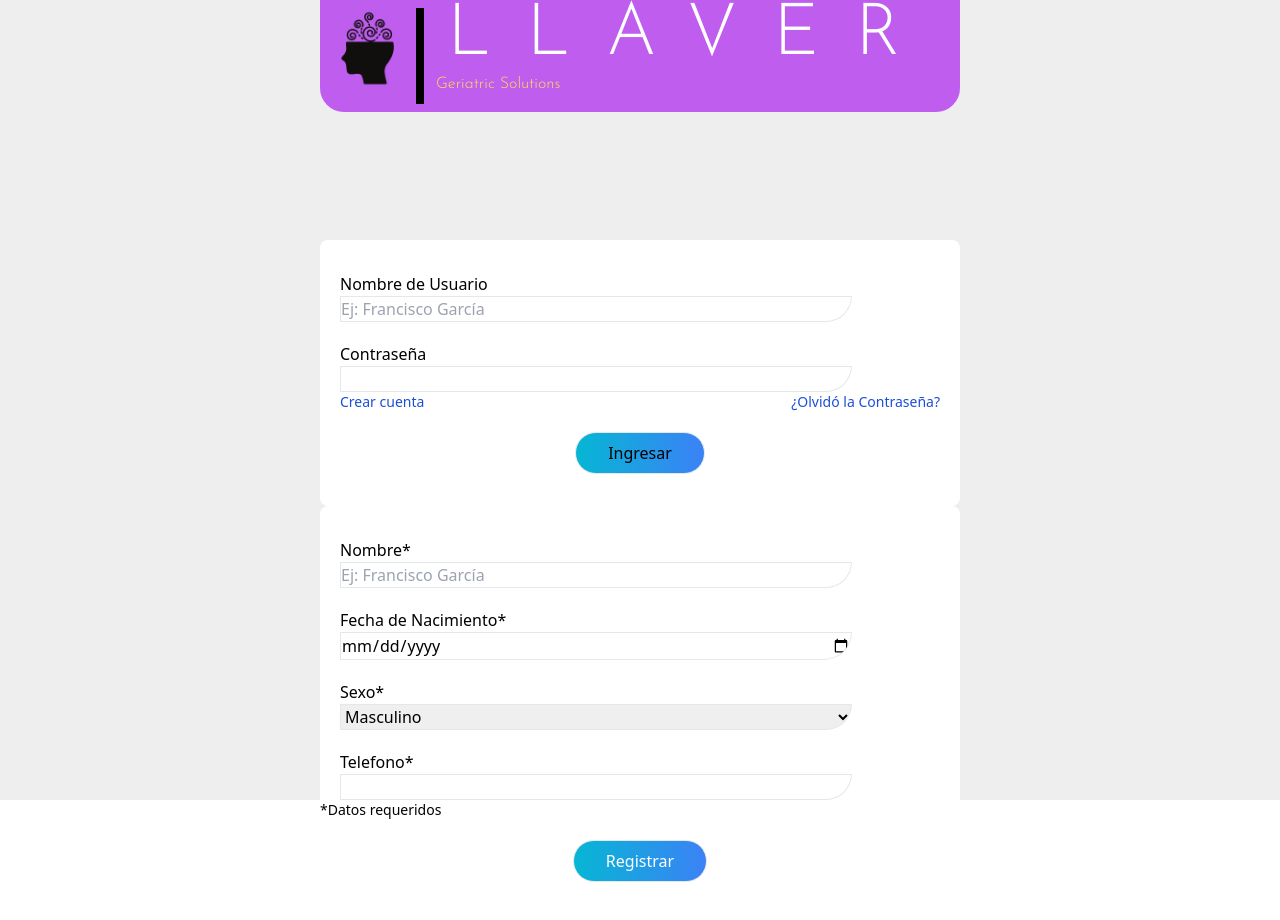
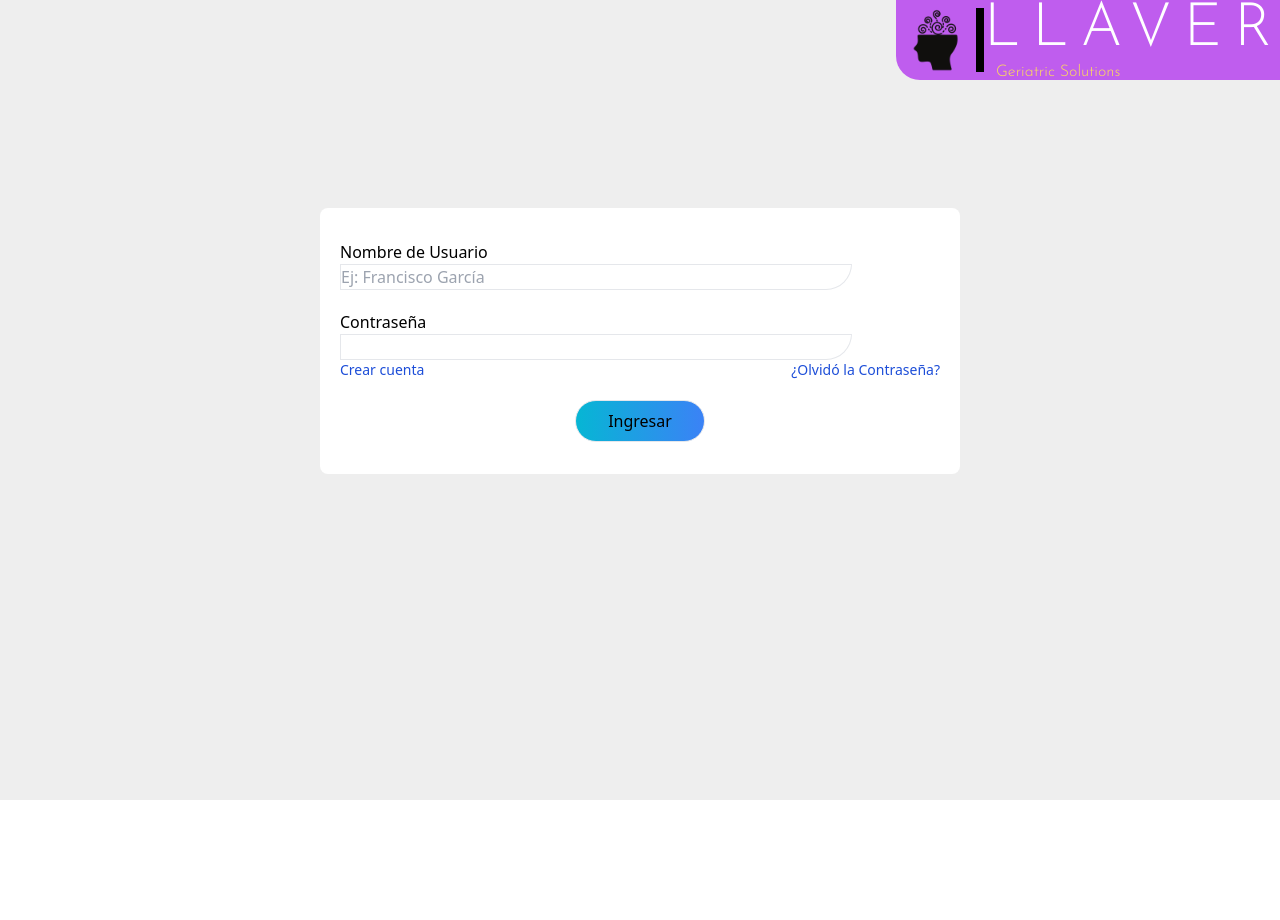
Before and after one commit to luisalcab/LLAVER, a React (Vite) app: page / in a window 1280 px wide. Shown: the top 920 px of the page. After the commit the page ends 800 px from the top, so only its background shows below. Built offline with nearby package versions, Linux system fonts and the light colour scheme.

Commit message:
roundedCorner Logo added

```diff
--- a/src/App.jsx
+++ b/src/App.jsx
@@ -7,11 +7,10 @@ function App() {
 
   return (
     <div class="bg-[#EEEEEE] h-screen">
-      <Logo
-        roundedCenter={true}
+        <Logo
+        roudedCorner={true}
       />
       <LogIn/>
-      <RegPacientes/>
     </div>
   )
 }
--- a/src/components/Logo.jsx
+++ b/src/components/Logo.jsx
@@ -5,7 +5,7 @@ const Logo = ({roundedCenter, roudedCorner, full}) => {
   return (
     //Revisamos que opcion se selecciona y en base a eso se reenderiza segun lo
     //especificado
-    <>
+    <div class="flow-root">
         {roundedCenter ? (
             <div class="bg-[#BF5DEE] w-1/2 h-28 mx-auto rounded-b-3xl flex justify-start xtraSm:justify-center">
                 <div class="flex-none w-24">
@@ -27,7 +27,24 @@ const Logo = ({roundedCenter, roudedCorner, full}) => {
                 </div>
             </div>)
             : roudedCorner ? (
-                <div>
+                <div class="bg-[#BF5DEE] w-96 h-20 float-right rounded-bl-3xl flex justify-start">
+                <div class="flex-none w-20">
+                    <img
+                        class="object-contain"
+                        src={Icono}
+                    />
+                </div>
+                <div class="h-16 w-0 my-auto border-4 border-black"></div>
+                <div class="basis-full">
+                    <p
+                        class="font-josefin text-white text-6xl text-center tracking-rtLogo"
+                        >LLAVER
+                    </p>
+                    <p
+                        class="font-josefin text-[#FFDE59] ml-3 mb-5"
+                        >Geriatric Solutions
+                    </p>
+                </div>
 
                 </div>)
                 : full ? (
@@ -35,7 +52,7 @@ const Logo = ({roundedCenter, roudedCorner, full}) => {
 
                     </div>)
                         : false}
-    </>
+    </div>
   )
 }
 
--- a/tailwind.config.js
+++ b/tailwind.config.js
@@ -7,6 +7,7 @@ module.exports = {
       'xtraSm' : {'min' : '1px', 'max' : '750px'}
     },
     letterSpacing:{
+      rtLogo: '.2em',
       widest: '.3em',
       wide_putin: '.5em'
     },
```
